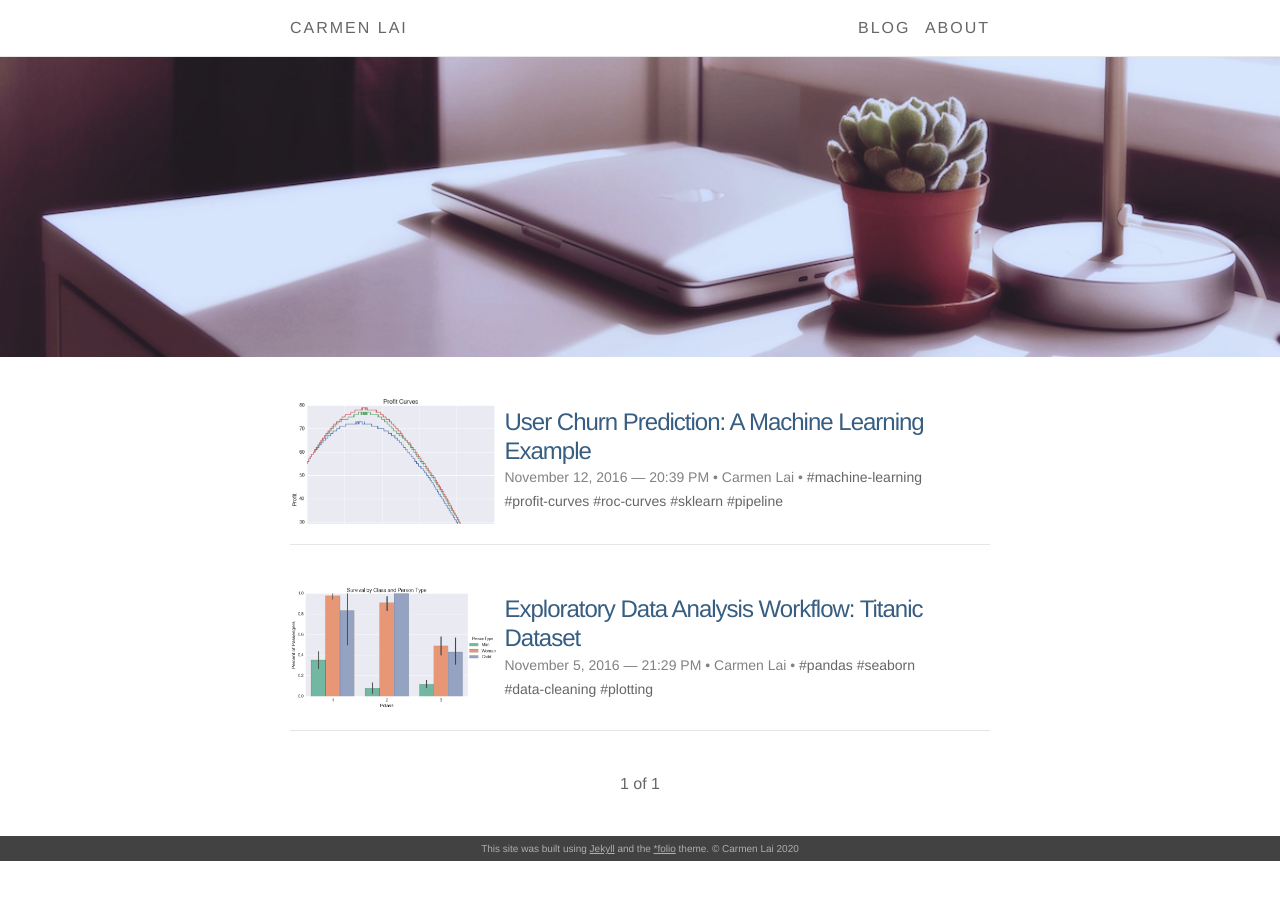
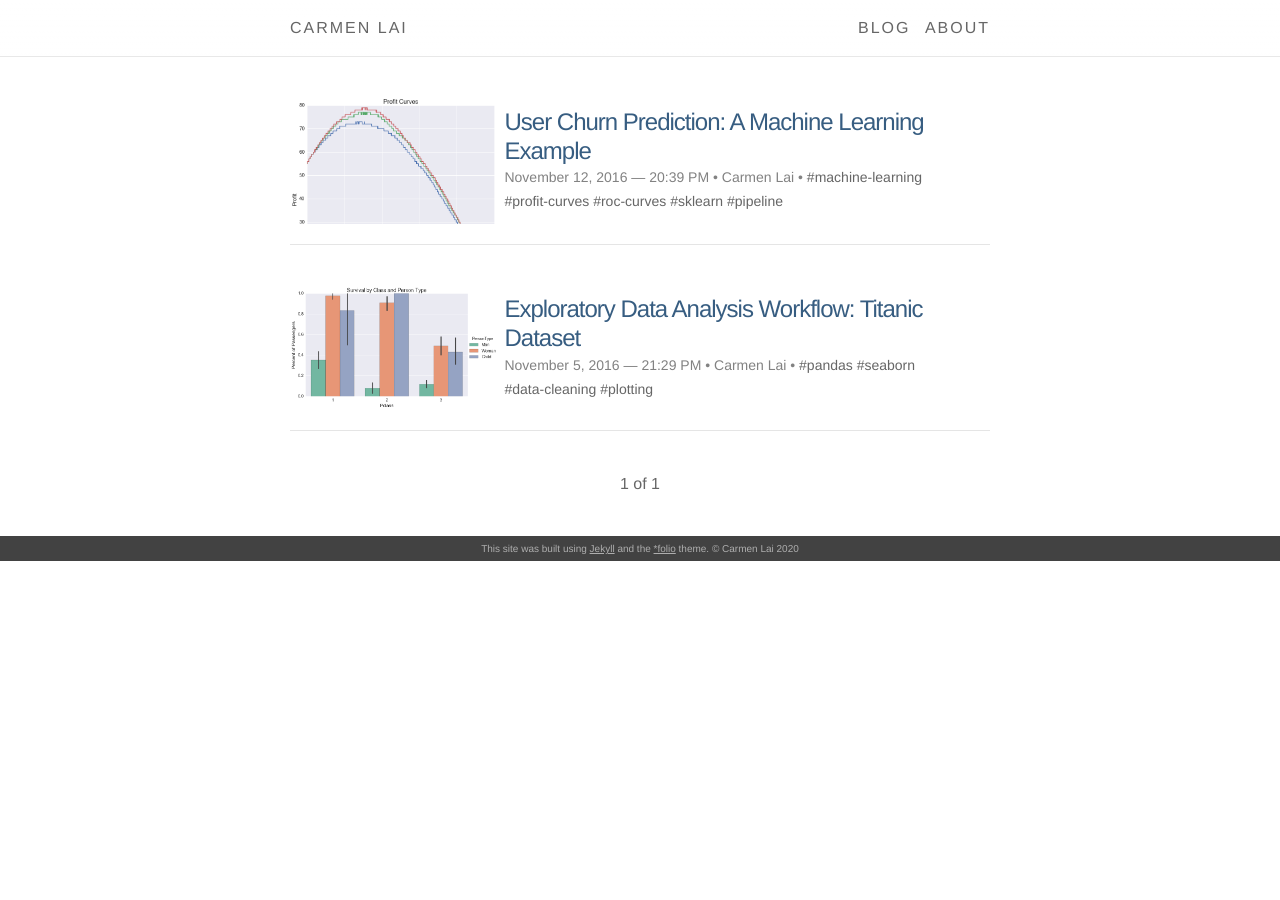
Before and after one commit to ocarmieo/ocarmieo.github.io, a Jekyll site: the page built from index.html, in a window 1280 px wide. Built offline with Jekyll 4.4.1, drawn with Linux system fonts in a browser that asks for light colours; nearby versions of some CDN libraries; the list of posts is cut into pages by our own code; comment, search, counter and statistics services are not loaded.

Commit message:
remove background image

```diff
--- a/_layouts/default.html
+++ b/_layouts/default.html
@@ -7,11 +7,7 @@
 
     {% include header.html %}
 
-
     <div class="page-content">
-      {% if page.include_image %}
-        <div class="splash-image"></div>
-      {% endif %}
       <div class="wrapper">
         {{ content }}
       </div>
--- a/_sass/_layout.scss
+++ b/_sass/_layout.scss
@@ -403,13 +403,3 @@
 .bio-hr {
     clear: both;
 }
-
-.splash-image {
-    background-image: url("/img/blog_bg.jpeg");
-    background-size: cover;
-    background-position: 50% 100%;
-    background-repeat: no-repeat;
-    width: 100%;
-    height: $header-image-height;
-    opacity: $image-opacity;
-}
--- a/index.html
+++ b/index.html
@@ -1,6 +1,5 @@
 ---
 layout: default
-include_image: true
 ---
 
 <ul class="post-list">
```
Also changed, not shown: img/blog_bg.jpeg (deleted).
